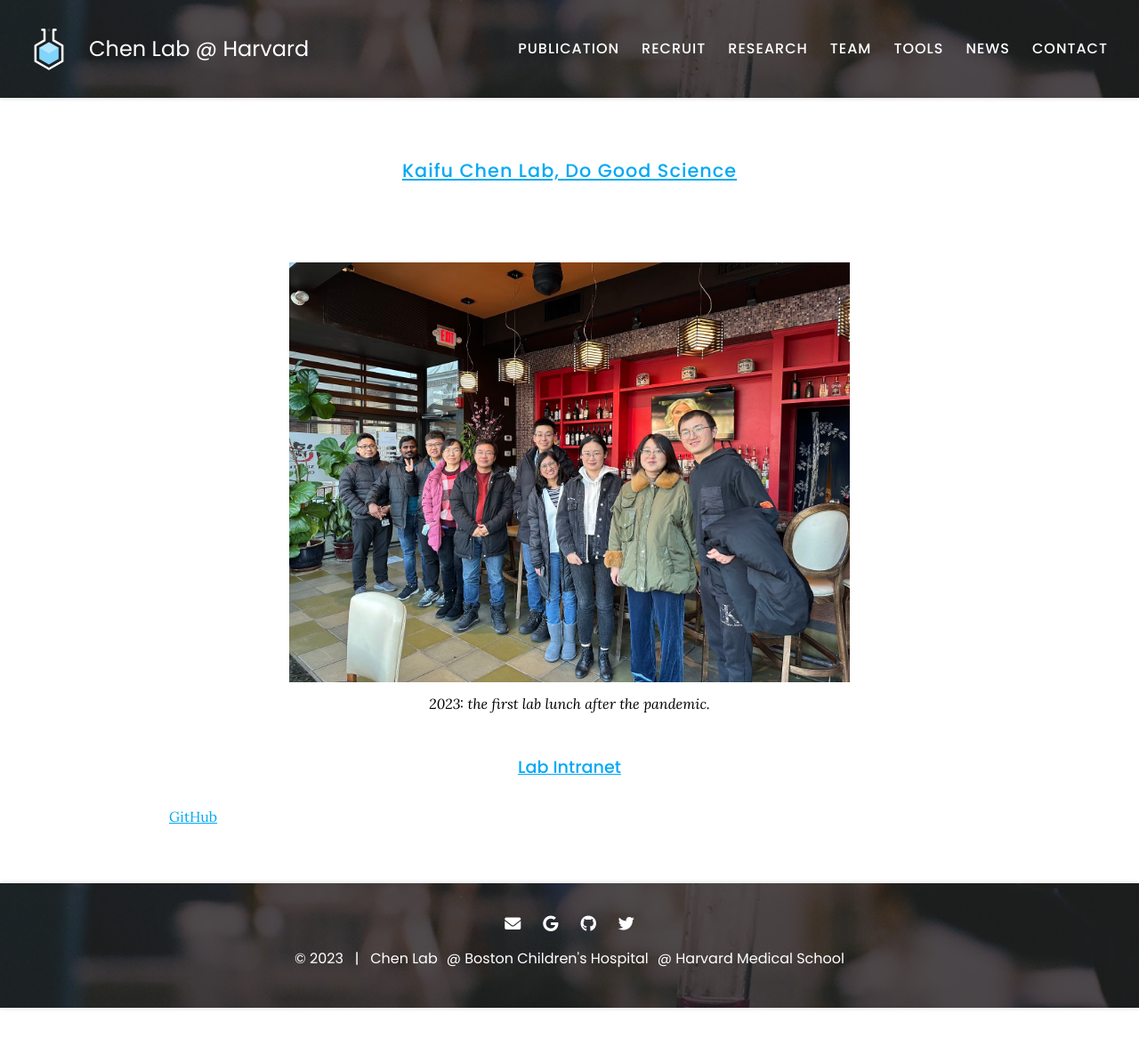
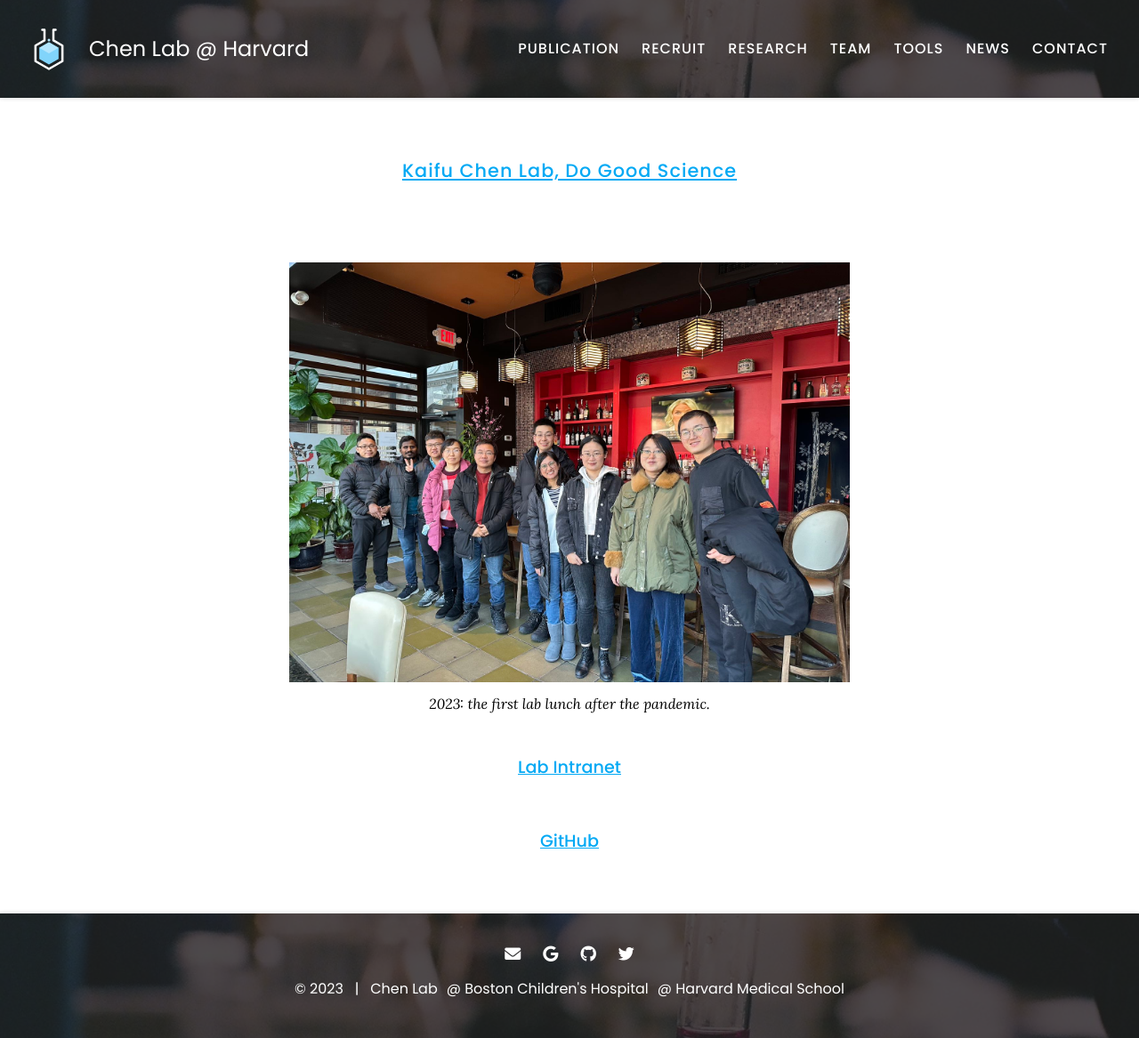
Before and after one commit to kaifuchenlab/kaifuchenlab.github.io, a Jekyll site: the page built from index.md, in a window 1280 px wide. Shown: the whole page at 89% size. Built offline with Jekyll 4.4.1, drawn with Linux system fonts in a browser that asks for light colours; before the commit the page ends 1133 px from its top, so only the background shows below that.

```diff
--- a/index.md
+++ b/index.md
@@ -20,4 +20,4 @@ title: Home
 
 ### [Lab Intranet](https://sites.google.com/site/superchenlab/)
 
-[GitHub](https://github.com/kaifuchenlab/kaifuchenlab.github.io)
+### [GitHub](https://github.com/kaifuchenlab/kaifuchenlab.github.io)
```
